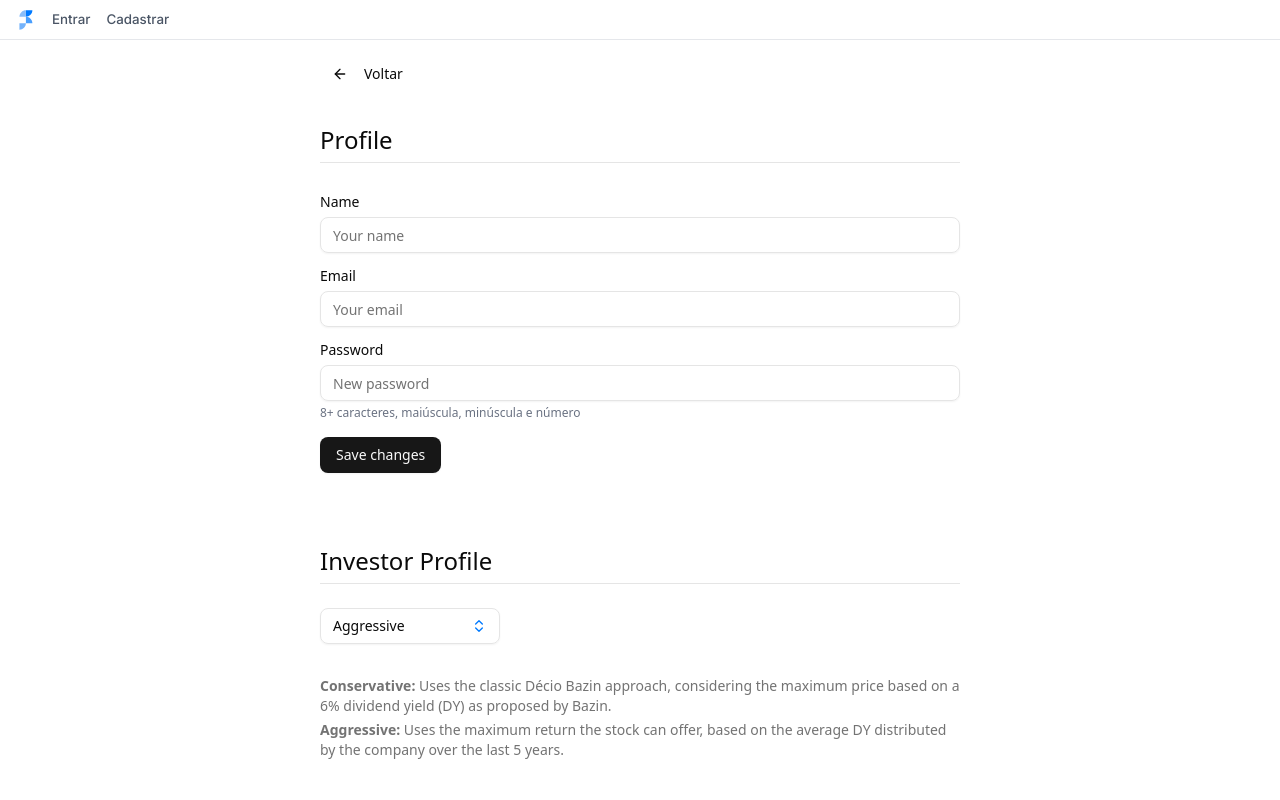
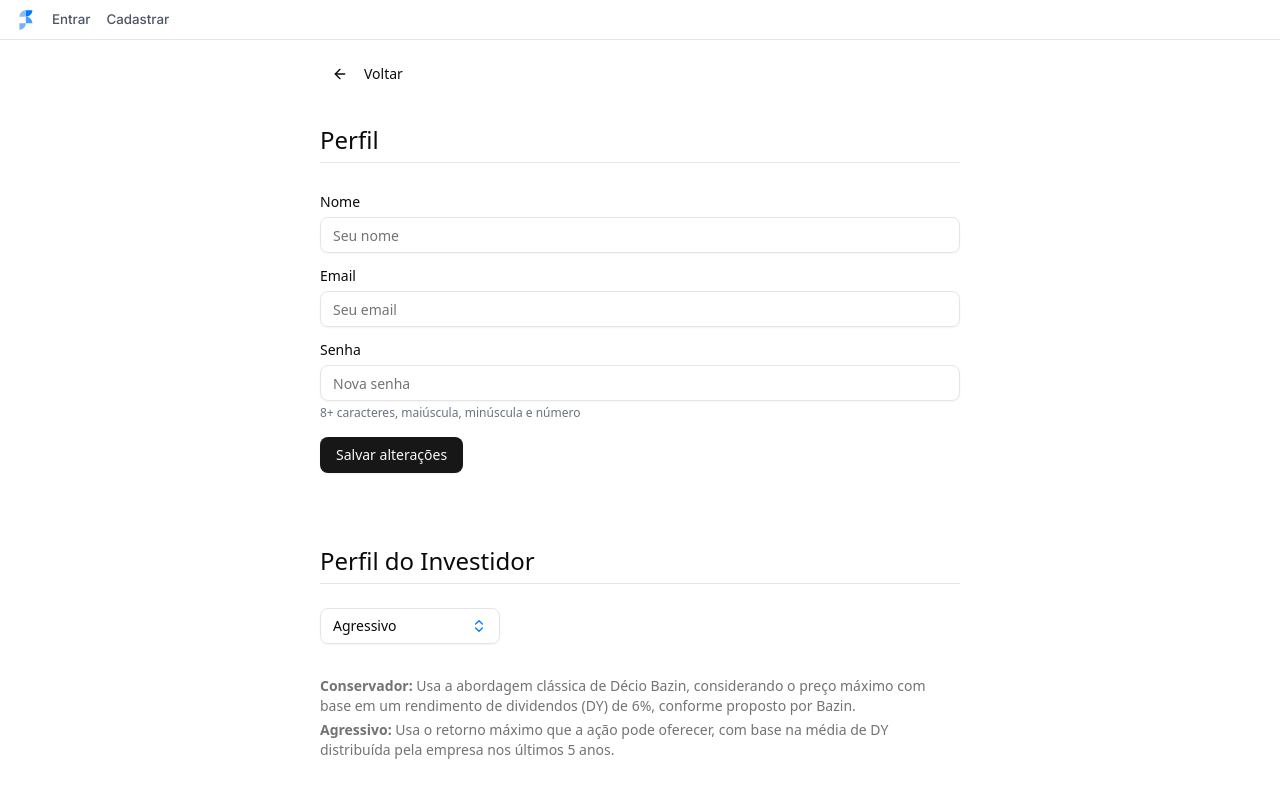
Before and after one commit to LucasHamacek/fatiainvest, a Next.js app: page /settings in a window 1280 px wide. Shown: the top 800 px of the page. Built offline with nearby package versions, Linux system fonts and the light colour scheme; no server answers.

Commit message:
tradução

```diff
--- a/app/login/page.tsx
+++ b/app/login/page.tsx
@@ -66,9 +66,9 @@ const LoginPage = () => {
       <div className="flex items-center justify-center h-full">
         <Card className="w-full max-w-md border-none shadow-none">
           <CardHeader className="space-y-1">
-            <CardTitle className="text-2xl font-bold text-center">Enter</CardTitle>
+            <CardTitle className="text-2xl font-bold text-center">Entrar</CardTitle>
             <CardDescription className="text-center">
-              Welcome back.
+              Bem-vindo de volta.
             </CardDescription>
           </CardHeader>
           <CardContent className="space-y-4">
@@ -87,7 +87,7 @@ const LoginPage = () => {
                   <Input
                     id="email"
                     type="email"
-                    placeholder="your@email.com"
+                    placeholder="seu@email.com"
                     value={loginData.email}
                     onChange={(e) => setLoginData({ ...loginData, email: e.target.value })}
                     onKeyPress={handleKeyPress}
@@ -97,12 +97,12 @@ const LoginPage = () => {
               </div>
 
               <div className="space-y-2">
-                <Label htmlFor="password">Password</Label>
+                <Label htmlFor="password">Senha</Label>
                 <div className="relative">
                   <Input
                     id="password"
                     type={showPassword ? "text" : "password"}
-                    placeholder="Your password"
+                    placeholder="Sua senha"
                     value={loginData.password}
                     onChange={(e) => setLoginData({ ...loginData, password: e.target.value })}
                     onKeyPress={handleKeyPress}
@@ -117,23 +117,23 @@ const LoginPage = () => {
                   className="text-sm text-blue-600 hover:text-blue-800"
                   disabled={isLoading}
                 >
-                  Forgot password?
+                  Esqueceu a senha?
                 </button>
               </div>
 
               <Button onClick={handleLogin} className="w-full" disabled={isLoading}>
-                {isLoading ? 'Logging in...' : 'Log in'}
+                {isLoading ? 'Entrando...' : 'Entrar'}
               </Button>
             </div>
 
             <div className="text-center text-sm text-gray-600">
-              Don&apos;t have an account?{' '}
+              Não tem uma conta?{' '}
               <Button
                 onClick={() => router.push('/register')}
                 variant="link"
                 disabled={isLoading}
               >
-                Create account
+                Criar conta
               </Button>
             </div>
           </CardContent>
--- a/app/register/page.jsx
+++ b/app/register/page.jsx
@@ -122,9 +122,9 @@ const RegisterPage = () => {
       <div className="flex items-center justify-center h-full">
         <Card className="w-full max-w-md shadow-none border-none">
           <CardHeader className="space-y-1">
-            <CardTitle className="text-2xl font-bold">Join the Fatia Invest</CardTitle>
+            <CardTitle className="text-2xl font-bold">Junte-se ao Fatia Invest</CardTitle>
             <CardDescription>
-              Fill in the details below to create your account
+              Preencha os dados abaixo para criar sua conta
             </CardDescription>
           </CardHeader>
           <CardContent className="space-y-4">
@@ -138,12 +138,12 @@ const RegisterPage = () => {
 
             <div className="space-y-4">
               <div className="space-y-2">
-                <Label htmlFor="name">Name</Label>
+                <Label htmlFor="name">Nome</Label>
                 <div className="relative">
                   <Input
                     id="name"
                     type="text"
-                    placeholder="Your full name"
+                    placeholder="Seu nome completo"
                     value={registerData.name}
                     onChange={(e) => setRegisterData({ ...registerData, name: e.target.value })}
                     onKeyPress={handleKeyPress}
@@ -158,7 +158,7 @@ const RegisterPage = () => {
                   <Input
                     id="email"
                     type="email"
-                    placeholder="your@email.com"
+                    placeholder="seu@email.com"
                     value={registerData.email}
                     onChange={(e) => setRegisterData({ ...registerData, email: e.target.value })}
                     onKeyPress={handleKeyPress}
@@ -168,12 +168,12 @@ const RegisterPage = () => {
               </div>
 
               <div className="space-y-2">
-                <Label htmlFor="password">Password</Label>
+                <Label htmlFor="password">Senha</Label>
                 <div className="relative">
                   <Input
                     id="password"
                     type={showPassword ? "text" : "password"}
-                    placeholder="Minimum 8 characters"
+                    placeholder="Mínimo 8 caracteres"
                     value={registerData.password}
                     onChange={(e) => setRegisterData({ ...registerData, password: e.target.value })}
                     onKeyPress={handleKeyPress}
@@ -181,17 +181,17 @@ const RegisterPage = () => {
                   />
                 </div>
                 <p className="text-xs text-gray-500">
-                  8+ characters, uppercase, lowercase and number
+                  8+ caracteres, maiúscula, minúscula e número
                 </p>
               </div>
 
               <div className="space-y-2">
-                <Label htmlFor="confirmPassword">Confirm Password</Label>
+                <Label htmlFor="confirmPassword">Confirmar Senha</Label>
                 <div className="relative">
                   <Input
                     id="confirmPassword"
                     type={showConfirmPassword ? "text" : "password"}
-                    placeholder="Confirm your password"
+                    placeholder="Confirme sua senha"
                     value={registerData.confirmPassword}
                     onChange={(e) => setRegisterData({ ...registerData, confirmPassword: e.target.value })}
                     onKeyPress={handleKeyPress}
@@ -201,12 +201,12 @@ const RegisterPage = () => {
               </div>
 
               <Button onClick={handleRegister} className="w-full" disabled={isLoading}>
-                {isLoading ? 'Creating account...' : 'Create Account'}
+                {isLoading ? 'Criando conta...' : 'Criar Conta'}
               </Button>
             </div>
 
             <div className="text-center text-sm text-gray-600">
-              Already have an account?{' '}
+              Já tem uma conta?{' '}
               <Button
                 variant={"link"}
                 onClick={() => router.push('/login')}
--- a/app/settings/page.tsx
+++ b/app/settings/page.tsx
@@ -124,44 +124,44 @@ export default function SettingsPage() {
             </Button>
             <Card className="mb-6 shadow-none border-0 bg-transparent">
                 <CardHeader className="p-0">
-                    <CardTitle className="text-2xl font-normal">Profile</CardTitle>
+                    <CardTitle className="text-2xl font-normal">Perfil</CardTitle>
                     <Separator className="mb-2" />
                 </CardHeader>
                 <CardContent className="space-y-4 px-0">
                     <div>
-                        <Label className="mb-2" htmlFor="name">Name</Label>
-                        <Input id="name" name="name" placeholder="Your name" value={name} onChange={e => setName(e.target.value)} disabled={loading || saving} />
+                        <Label className="mb-2" htmlFor="name">Nome</Label>
+                        <Input id="name" name="name" placeholder="Seu nome" value={name} onChange={e => setName(e.target.value)} disabled={loading || saving} />
                     </div>
                     <div>
                         <Label className="mb-2" htmlFor="email">Email</Label>
-                        <Input id="email" name="email" type="email" placeholder="Your email" value={email} onChange={e => setEmail(e.target.value)} disabled={loading || saving} />
+                        <Input id="email" name="email" type="email" placeholder="Seu email" value={email} onChange={e => setEmail(e.target.value)} disabled={loading || saving} />
                     </div>
                     <div>
-                        <Label className="mb-2" htmlFor="password">Password</Label>
-                        <Input id="password" name="password" type="password" placeholder="New password" value={password} onChange={e => setPassword(e.target.value)} disabled={loading || saving} className={password && !passwordValid ? "border-red-500" : ""} />
+                        <Label className="mb-2" htmlFor="password">Senha</Label>
+                        <Input id="password" name="password" type="password" placeholder="Nova senha" value={password} onChange={e => setPassword(e.target.value)} disabled={loading || saving} className={password && !passwordValid ? "border-red-500" : ""} />
                         <p className={`text-xs mt-1 ${password ? (passwordValid ? "text-green-600" : "text-red-600") : "text-gray-500"}`}>
                             8+ caracteres, maiúscula, minúscula e número
                         </p>
                     </div>
-                    <Button onClick={handleSave} disabled={loading || saving}>{saving ? "Saving..." : "Save changes"}</Button>
+                    <Button onClick={handleSave} disabled={loading || saving}>{saving ? "Salvando..." : "Salvar alterações"}</Button>
                 </CardContent>
             </Card>
             <Card className="mb-6 shadow-none border-0 bg-transparent">
                 <CardHeader className="p-0">
-                    <CardTitle className="text-2xl font-normal">Investor Profile</CardTitle>
+                    <CardTitle className="text-2xl font-normal">Perfil do Investidor</CardTitle>
                     <Separator />
                 </CardHeader>
                 <CardContent className="px-0">
                     <Select value={investorProfile} onValueChange={setInvestorProfile} disabled={profileSaving}>
                         <SelectTrigger className="w-[180px]">
-                            <SelectValue placeholder="Select a profile" />
+                            <SelectValue placeholder="Selecione um perfil" />
                             {profileSaving && <span className="ml-2 animate-spin">⏳</span>}
                         </SelectTrigger>
                         <SelectContent >
                             <SelectGroup>
-                                <SelectLabel>Profiles</SelectLabel>
-                                <SelectItem value="conservador">Conservative</SelectItem>
-                                <SelectItem value="agressivo">Aggressive</SelectItem>
+                                <SelectLabel>Perfis</SelectLabel>
+                                <SelectItem value="conservador">Conservador</SelectItem>
+                                <SelectItem value="agressivo">Agressivo</SelectItem>
                             </SelectGroup>
                         </SelectContent>
                     </Select>
@@ -169,10 +169,10 @@ export default function SettingsPage() {
                 <CardFooter className="px-0">
                     <div className="mt-2 text-sm text-muted-foreground">
                         <div>
-                            <span className="font-semibold">Conservative:</span> Uses the classic Décio Bazin approach, considering the maximum price based on a 6% dividend yield (DY) as proposed by Bazin.
+                            <span className="font-semibold">Conservador:</span> Usa a abordagem clássica de Décio Bazin, considerando o preço máximo com base em um rendimento de dividendos (DY) de 6%, conforme proposto por Bazin.
                         </div>
                         <div className="mt-1">
-                            <span className="font-semibold">Aggressive:</span> Uses the maximum return the stock can offer, based on the average DY distributed by the company over the last 5 years.
+                            <span className="font-semibold">Agressivo:</span> Usa o retorno máximo que a ação pode oferecer, com base na média de DY distribuída pela empresa nos últimos 5 anos.
                         </div>
                     </div>
                 </CardFooter>
@@ -180,7 +180,7 @@ export default function SettingsPage() {
 
             <Card className="mb-6 shadow-none border-0 bg-transparent">
                 <CardHeader className="p-0">
-                    <CardTitle className="text-2xl font-normal">Theme</CardTitle>
+                    <CardTitle className="text-2xl font-normal">Tema</CardTitle>
                     <Separator />
                 </CardHeader>
                 <CardContent className="px-0">
@@ -191,10 +191,10 @@ export default function SettingsPage() {
                             </SelectTrigger>
                             <SelectContent>
                                 <SelectGroup>
-                                    <SelectLabel>Themes</SelectLabel>
-                                    <SelectItem value="system">System</SelectItem>
-                                    <SelectItem value="light">Light</SelectItem>
-                                    <SelectItem value="dark">Dark</SelectItem>
+                                    <SelectLabel>Temas</SelectLabel>
+                                    <SelectItem value="system">Sistema</SelectItem>
+                                    <SelectItem value="light">Claro</SelectItem>
+                                    <SelectItem value="dark">Escuro</SelectItem>
                                 </SelectGroup>
                             </SelectContent>
                         </Select>
```
